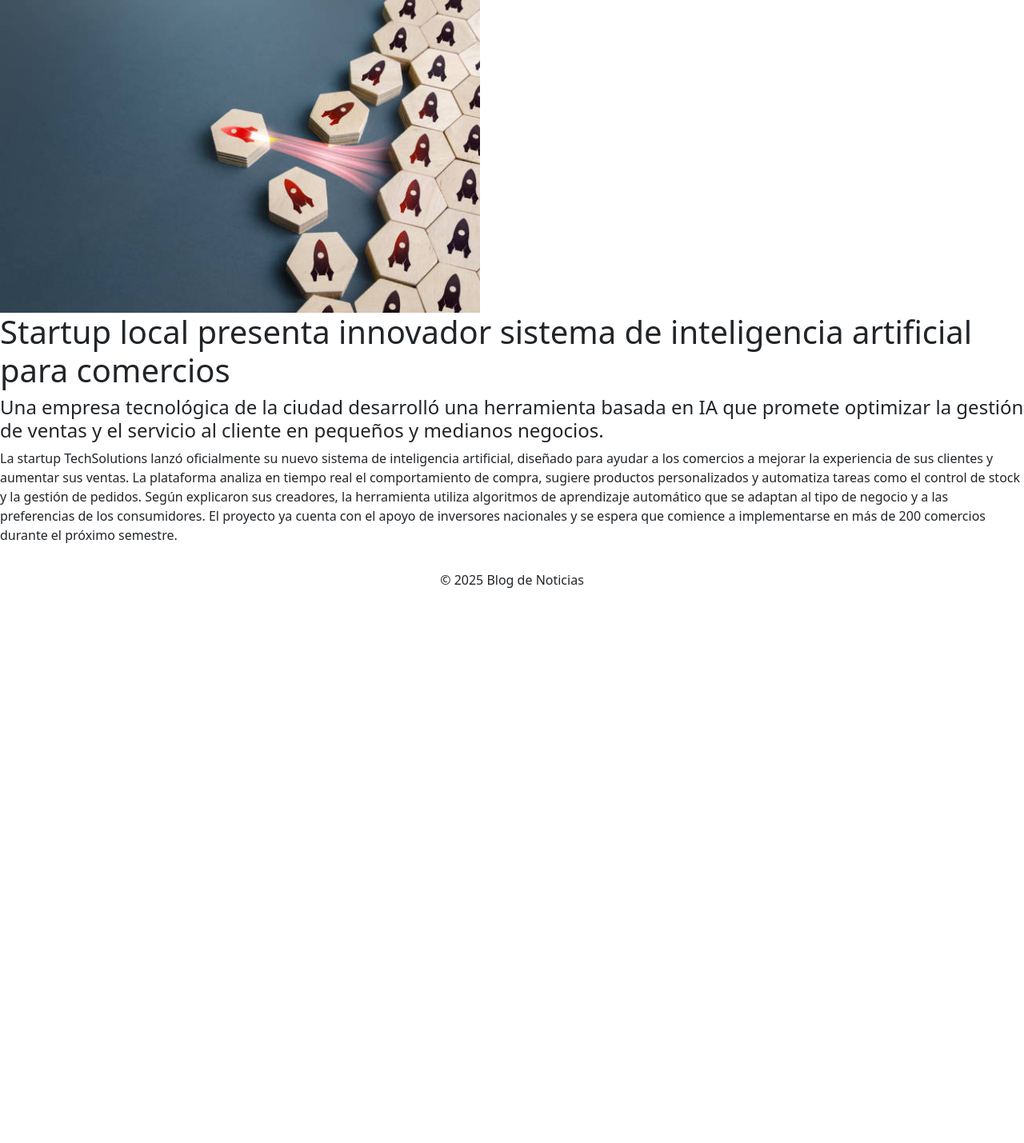
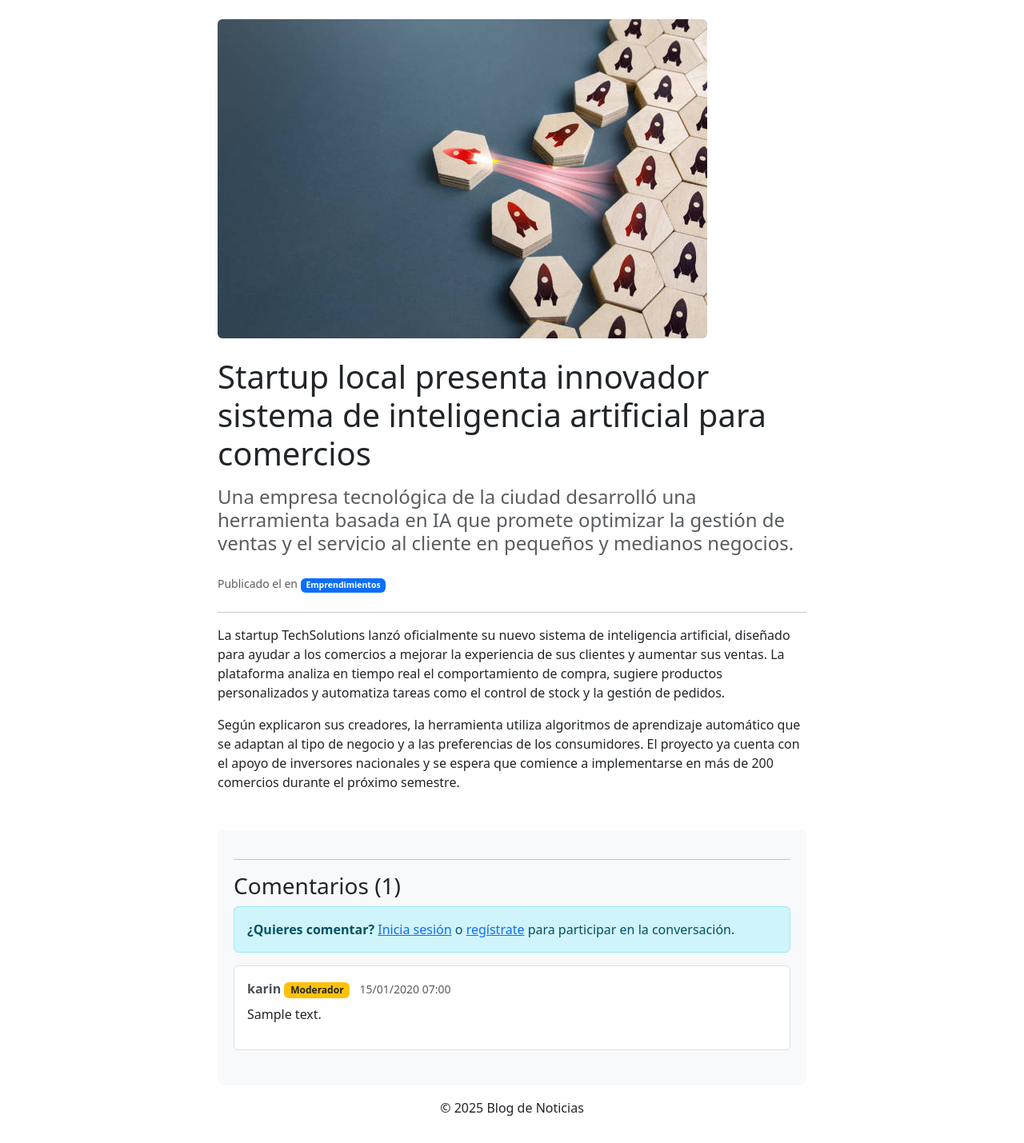
Before and after one commit to malenarb/Blog-de-noticias, a Django app: page /noticias/detalle/1 in a window 1280 px wide. Shown: the part 40-1469 px from the top of the page at 80% size. Before the commit the page ends 775 px from the top, so only its background shows below. Run offline with Django 5.2, Linux system fonts and the light colour scheme; data comes from the database, SQL or seed files in the repository; both versions use the stored data as it was after the commit; tables that the repository leaves empty hold one stand-in row (values such as "Sample post").

Commit message:
se habilitó el apartado de comentarios con las opciones de editar y eliminar respectivamente, en relacion a los permisos de cada tipo de usuario.

```diff
--- a/BlogNoticias/BlogNoticias/urls.py
+++ b/BlogNoticias/BlogNoticias/urls.py
@@ -9,6 +9,7 @@ urlpatterns = [
     path('', views.home, name='path_home'),
     path('noticias/', include('apps.noticias.urls')),
     path('usuarios/', include('apps.usuarios.urls')),
+    path('comentarios/', include(('apps.comentarios.urls', 'comentarios'), namespace='comentarios')),
 ] + static (settings.MEDIA_URL, document_root = settings.MEDIA_ROOT)
 
 #revisar esto último, no estoy segura de para qué se usaba
--- /dev/null
+++ b/BlogNoticias/apps/comentarios/urls.py
@@ -0,0 +1,8 @@
+from django.urls import path
+from . import views
+
+urlpatterns = [
+    path('crear/<int:noticia_id>/', views.crear_comentario, name='crear_comentario'),
+    path('editar/<int:pk>/', views.editar_comentario, name='editar_comentario'),
+    path('eliminar/<int:pk>/', views.eliminar_comentario, name='eliminar_comentario'),
+]
--- a/BlogNoticias/apps/noticias/views.py
+++ b/BlogNoticias/apps/noticias/views.py
@@ -33,6 +33,11 @@ class Detalle_Noticia(DetailView):
     model = Noticia
     template_name= 'noticias/detalle_noticias.html'
     context_object_name = 'noticia'
+    def get_context_data(self, **kwargs):
+        context = super().get_context_data(**kwargs)
+        context['comentarios'] = self.object.comentarios.all().order_by('-creado_en')
+        context['user'] = self.request.user  # 👈 Forzamos el usuario al contexto
+        return context
 
 #modiFR
 class Crear_Noticia(CreateView):
--- /dev/null
+++ b/BlogNoticias/templates/comentarios/seccion_comentarios.html
@@ -0,0 +1,163 @@
+<!-- Sección de Comentarios -->
+<div class="comentarios-seccion mt-5">
+    <hr>
+    <h3>Comentarios ({{ comentarios.count }})</h3>
+
+    <!-- Formulario para agregar comentario (solo autors autenticados) -->
+    {% if user.is_authenticated %}
+        <div class="agregar-comentario mb-4">
+            <h5>Agregar un comentario</h5>
+            <form method="post" action="{% url 'comentarios:crear_comentario' noticia.id %}">
+                {% csrf_token %}
+                <div class="mb-3">
+                    <label for="contenido" class="form-label">Tu comentario:</label>
+                    <textarea class="form-control" id="contenido" name="contenido" rows="3" required placeholder="Escribe tu comentario aquí..."></textarea>
+                </div>
+                <button type="submit" class="btn btn-primary">
+                    <i class="fas fa-paper-plane"></i> Publicar Comentario
+                </button>
+            </form>
+        </div>
+        <hr>
+    {% else %}
+        <div class="alert alert-info">
+            <strong>¿Quieres comentar?</strong>
+            <a href="{% url 'login' %}">Inicia sesión</a> o
+            <a href="{% url 'registro' %}">regístrate</a> para participar en la conversación.
+        </div>
+    {% endif %}
+
+<!-- Lista de comentarios existentes -->
+<div class="comentarios-lista">
+    {% if comentarios %}
+        {% for comentario in comentarios %}
+            <div class="comentario mb-4 p-3 border rounded">
+                <div class="comentario-header d-flex justify-content-between align-items-start mb-2">
+                    <div class="autor-info">
+                        <strong>{{ comentario.autor.username }}</strong>
+                        {% if comentario.autor.is_staff %}
+                            <span class="badge bg-warning text-dark">Moderador</span>
+                        {% endif %}
+                        <small class="text-muted ms-2">
+                            {{ comentario.creado_en|date:"d/m/Y H:i" }}
+                            {% if comentario.creado_en != comentario.creado_en %}
+                                <em>(editado el {{ comentario.creado_en|date:"d/m/Y H:i" }})</em>
+                            {% endif %}
+                        </small>
+                    </div>
+
+                    <!-- Opciones de edición/eliminación -->
+                    {% if request.user.is_authenticated and request.user == comentario.autor or request.user.is_staff %}
+                        <div class="comentario-acciones">
+                            <div class="dropdown">
+                                <button class="btn btn-sm btn-outline-secondary dropdown-toggle" type="button" data-bs-toggle="dropdown">
+                                    ⋮
+                                </button>
+                                <ul class="dropdown-menu">
+                                    {% if request.user == comentario.autor %}
+                                        <li>
+                                            <a class="dropdown-item" href="{% url 'comentarios:editar_comentario' comentario.id %}">
+                                                Editar
+                                            </a>
+                                        </li>
+                                    {% endif %}
+                                    <li>
+                                        <a class="dropdown-item text-danger" href="#" onclick="confirmarEliminacion({{ comentario.id }})">
+                                            Eliminar
+                                        </a>
+                                    </li>
+                                </ul>
+                            </div>
+                        </div>
+                    {% endif %}
+                </div>
+
+                <div class="comentario-contenido">
+                    <p class="mb-0">{{ comentario.contenido|linebreaks }}</p>
+                </div>
+            </div>
+        {% endfor %}
+    {% else %}
+        <div class="alert alert-light">
+            Aún no hay comentarios. ¡Sé el primero en comentar!
+        </div>
+    {% endif %}
+</div>
+
+
+<!-- Modal de confirmación para eliminar comentario -->
+<div class="modal fade" id="eliminarComentarioModal" tabindex="-1">
+    <div class="modal-dialog">
+        <div class="modal-content">
+            <div class="modal-header">
+                <h5 class="modal-title">Confirmar eliminación</h5>
+                <button type="button" class="btn-close" data-bs-dismiss="modal"></button>
+            </div>
+            <div class="modal-body">
+                ¿Estás seguro de que quieres eliminar este comentario? Esta acción no se puede deshacer.
+            </div>
+            <div class="modal-footer">
+                <button type="button" class="btn btn-secondary" data-bs-dismiss="modal">Cancelar</button>
+                <a href="#" id="confirmarEliminarBtn" class="btn btn-danger">Eliminar</a>
+            </div>
+        </div>
+    </div>
+</div>
+
+<style>
+    .comentarios-seccion {
+        background-color: #f8f9fa;
+        padding: 20px;
+        border-radius: 8px;
+    }
+
+    .comentario {
+        background-color: white;
+        transition: box-shadow 0.3s ease;
+    }
+
+    .comentario:hover {
+        box-shadow: 0 2px 8px rgba(0,0,0,0.1);
+    }
+
+    .agregar-comentario {
+        background-color: white;
+        padding: 20px;
+        border-radius: 8px;
+        border: 1px solid #dee2e6;
+    }
+
+    .autor-info strong {
+        color: #495057;
+    }
+
+    .comentario-acciones .dropdown-toggle {
+        border: none;
+        background: none;
+        color: #6c757d;
+    }
+
+    .comentario-acciones .dropdown-toggle:hover {
+        color: #495057;
+    }
+</style>
+
+<script>
+    function confirmarEliminacion(comentarioId) {
+        const modal = new bootstrap.Modal(document.getElementById('eliminarComentarioModal'));
+        const confirmarBtn = document.getElementById('confirmarEliminarBtn');
+        confirmarBtn.href = `/comentarios/eliminar/${comentarioId}/`;
+        modal.show();
+    }
+
+    // Auto-resize textarea
+    document.addEventListener('DOMContentLoaded', function() {
+        const textarea = document.getElementById('contenido');
+        if (textarea) {
+            textarea.addEventListener('input', function() {
+                this.style.height = 'auto';
+                this.style.height = this.scrollHeight + 'px';
+            });
+        }
+    });
+</script>
--- a/BlogNoticias/templates/noticias/detalle_noticias.html
+++ b/BlogNoticias/templates/noticias/detalle_noticias.html
@@ -1,10 +1,45 @@
 {% extends 'base.html' %}
 
-{% block title %}Detalle Noticia{% endblock %}
+{% block title %}{{ noticia.titulo }} - Detalle Noticia{% endblock %}
 
 {% block content %}
-<img src="{{ noticia.imagen.url }}" width="600">
-<h1>{{ noticia.titulo }}</h1>
-<h4>{{ noticia.resumen }}</h4>
-<p>{{ noticia.contenido }}</p>
+<div class="container mt-4">
+    <div class="row">
+        <div class="col-lg-8 mx-auto">
+            <!-- Imagen de la noticia -->
+            {% if noticia.imagen %}
+                <img src="{{ noticia.imagen.url }}" class="img-fluid rounded mb-4" alt="{{ noticia.titulo }}">
+            {% endif %}
+
+            <!-- Título de la noticia -->
+            <h1 class="mb-3">{{ noticia.titulo }}</h1>
+
+            <!-- Resumen de la noticia -->
+            <h4 class="text-muted mb-4">{{ noticia.resumen }}</h4>
+
+            <!-- Metadatos de la noticia -->
+            <div class="noticia-meta mb-4">
+                <small class="text-muted">
+                    Publicado el {{ noticia.fecha_publicacion|date:"d/m/Y H:i" }}
+                    {% if noticia.autor %}
+                        por {{ noticia.autor }}
+                    {% endif %}
+                    {% if noticia.categoria %}
+                        en <span class="badge bg-primary">{{ noticia.categoria }}</span>
+                    {% endif %}
+                </small>
+            </div>
+
+            <hr>
+
+            <!-- Contenido de la noticia -->
+            <div class="noticia-contenido mb-5">
+                <p>{{ noticia.contenido|linebreaks }}</p>
+            </div>
+
+            <!-- SECCIÓN DE COMENTARIOS -->
+            {% include 'comentarios/seccion_comentarios.html' %}
+        </div>
+    </div>
+</div>
 {% endblock %}
```
Also changed, not shown: BlogNoticias/apps/comentarios/forms.py (added, +7 -0 lines), BlogNoticias/apps/comentarios/views.py (+75 -2 lines), BlogNoticias/templates/comentarios/crear_comentario.html (added, +10 -0 lines), BlogNoticias/templates/comentarios/editar_comentario.html (added, +51 -0 lines), BlogNoticias/BlogNoticias/db.sqlite3.
